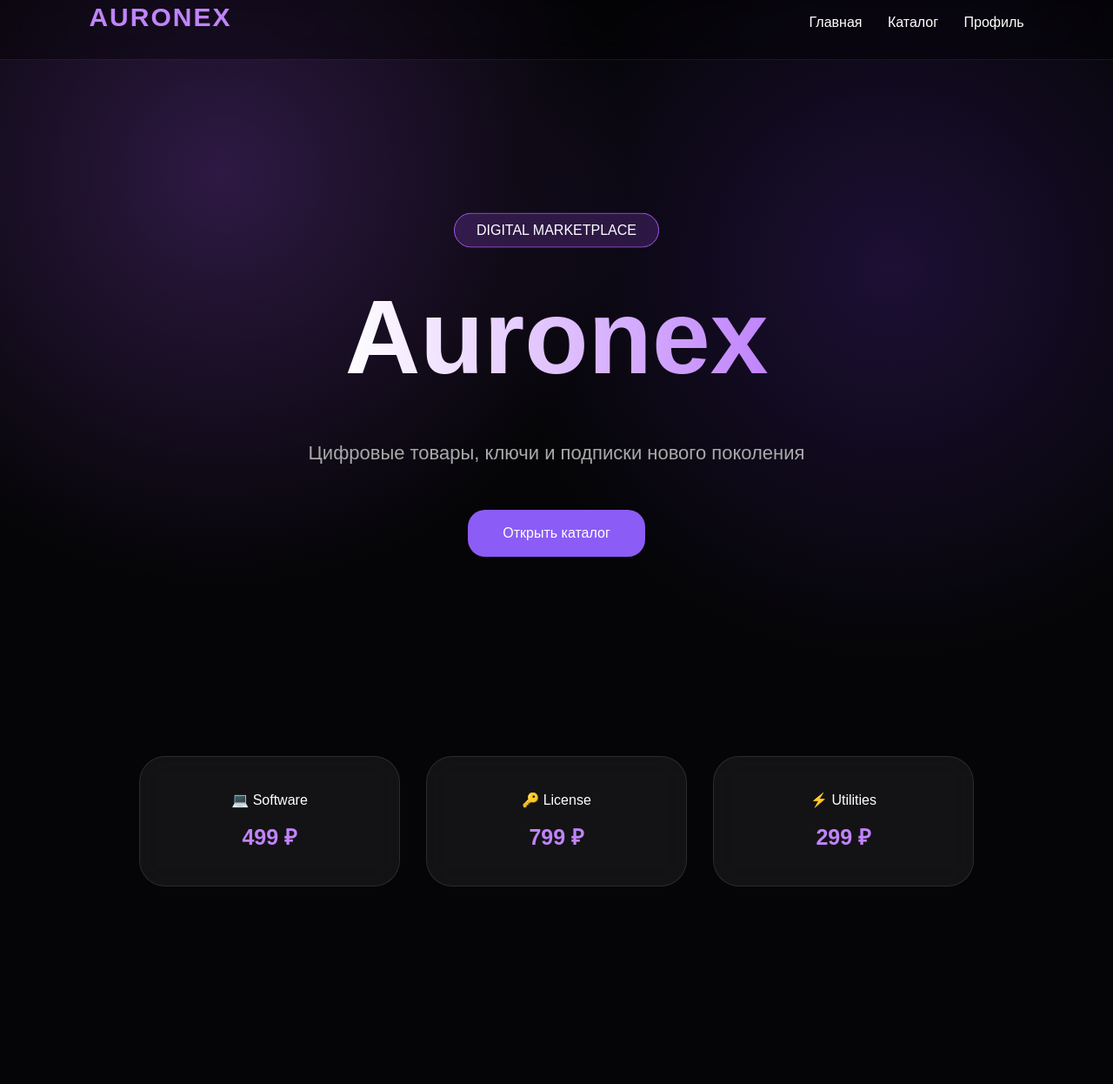
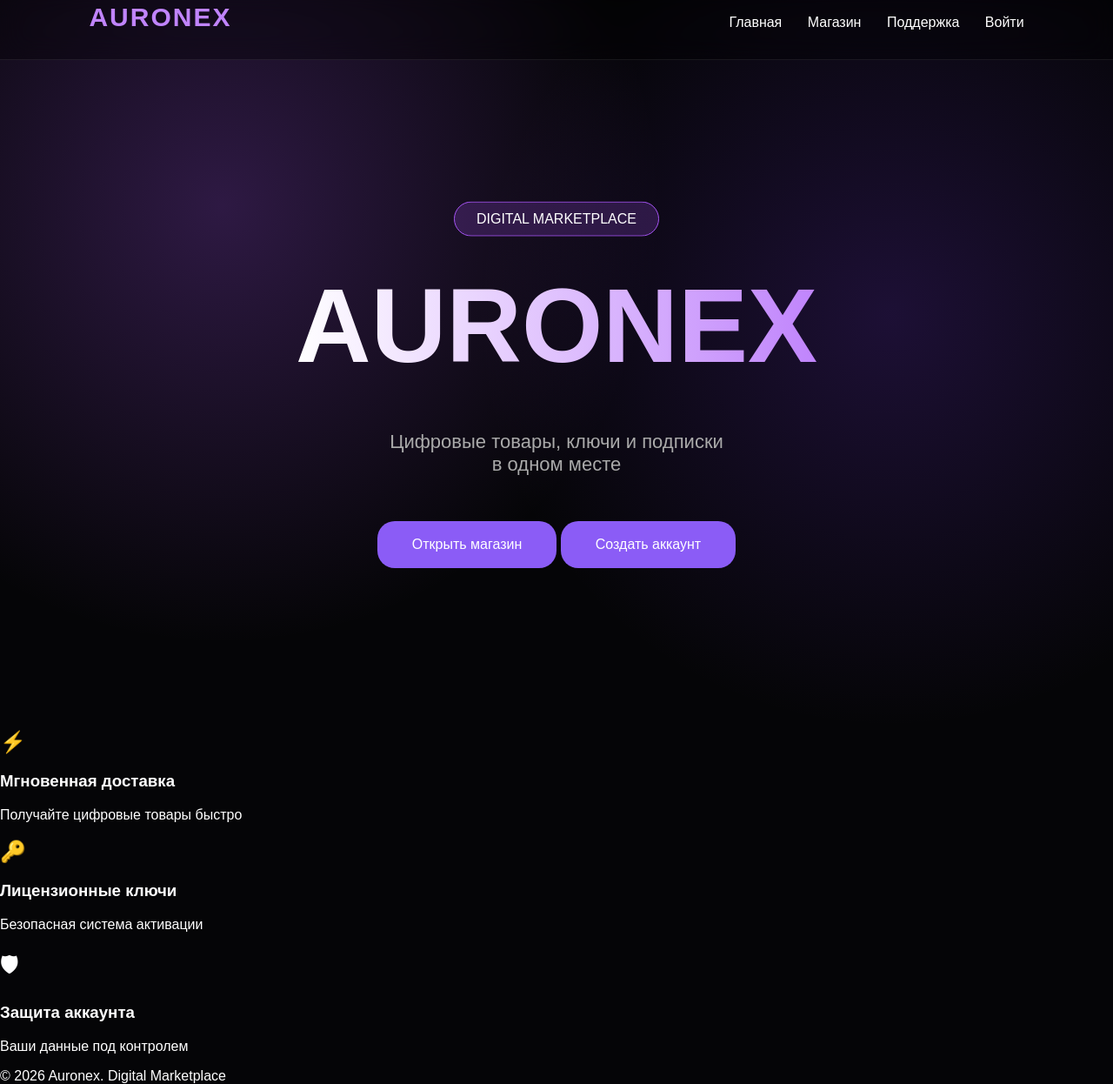
Before and after one commit to ytxomik/Auronex, a plain HTML site: page index.html in a window 1280 px wide. Shown: the part 16-1262 px from the top of the page at 87% size. Before the commit the page ends 1085 px from the top, so only its background shows below. Drawn offline with Linux system fonts and the light colour scheme.

Commit message:
index.html

```diff
--- a/index.html
+++ b/index.html
@@ -1,33 +1,147 @@
 <!DOCTYPE html>
 <html lang="ru">
+
 <head>
 <meta charset="UTF-8">
-<title>Auronex</title>
+<meta name="viewport" content="width=device-width, initial-scale=1.0">
+
+<title>Auronex — Digital Marketplace</title>
+
 <link rel="stylesheet" href="css/style.css">
+
 </head>
+
+
 <body>
+
+
 <header>
-<div class="logo">AURONEX</div>
+
+<div class="logo">
+AURONEX
+</div>
+
+
 <nav>
+
 <a href="#">Главная</a>
-<a href="#">Каталог</a>
-<a href="#">Профиль</a>
+<a href="#">Магазин</a>
+<a href="#">Поддержка</a>
+<a href="#">Войти</a>
+
 </nav>
+
 </header>
 
+
+
 <section class="hero">
-<div class="badge">DIGITAL MARKETPLACE</div>
-<h1>Auronex</h1>
-<p>Цифровые товары, ключи и подписки нового поколения</p>
-<button>Открыть каталог</button>
+
+
+<div class="glow"></div>
+
+
+<div class="badge">
+DIGITAL MARKETPLACE
+</div>
+
+
+
+<h1>
+AURONEX
+</h1>
+
+
+<p>
+Цифровые товары, ключи и подписки<br>
+в одном месте
+</p>
+
+
+
+<div class="buttons">
+
+<button>
+Открыть магазин
+</button>
+
+
+<button class="secondary">
+Создать аккаунт
+</button>
+
+
+</div>
+
+
+
 </section>
 
-<section class="products">
-<div class="card">💻 Software<br><b>499 ₽</b></div>
-<div class="card">🔑 License<br><b>799 ₽</b></div>
-<div class="card">⚡ Utilities<br><b>299 ₽</b></div>
+
+
+
+<section class="features">
+
+
+<div class="feature">
+
+<h2>⚡</h2>
+
+<h3>Мгновенная доставка</h3>
+
+<p>
+Получайте цифровые товары быстро
+</p>
+
+</div>
+
+
+
+<div class="feature">
+
+<h2>🔑</h2>
+
+<h3>Лицензионные ключи</h3>
+
+<p>
+Безопасная система активации
+</p>
+
+</div>
+
+
+
+<div class="feature">
+
+<h2>🛡</h2>
+
+<h3>Защита аккаунта</h3>
+
+<p>
+Ваши данные под контролем
+</p>
+
+</div>
+
+
+
 </section>
 
+
+
+
+<footer>
+
+© 2026 Auronex. Digital Marketplace
+
+</footer>
+
+
+
+
 <script src="js/app.js"></script>
+
+
 </body>
+
 </html>
```
